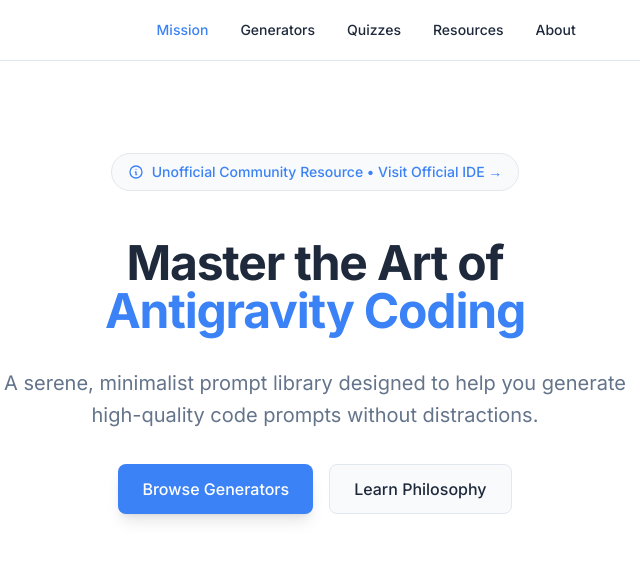
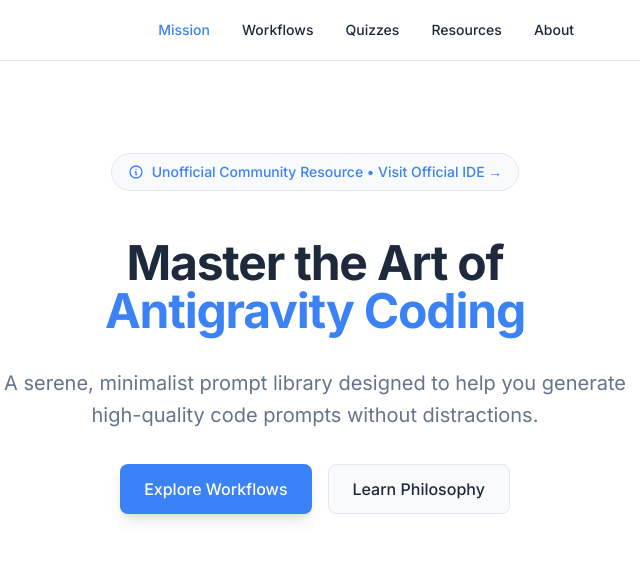
Before and after one commit to amalkp814/antigravity-portal, a plain HTML site: page index.html in a window 1280 px wide. Shown: the top 564 px of the page, 325-965 px from the left. Drawn offline with nearby package versions, Linux system fonts and the light colour scheme.

Commit message:
polish: Finalize UI terminology and README optimization
- UI: Updated all navigation and CTA text to use 'Workflows' instead of 'Generators'
- Docs: Synced README with v2.0 terminology
- Verification: Validated all interactive templates via automated browser test

```diff
--- a/index.html
+++ b/index.html
@@ -132,7 +132,7 @@
                     data-target="mission">Mission</button>
                 <button onclick="scrollToSection('generators')"
                     class="text-sm font-medium hover:text-accent transition-colors nav-link"
-                    data-target="generators">Generators</button>
+                    data-target="generators">Workflows</button>
                 <button onclick="scrollToSection('quizzes')"
                     class="text-sm font-medium hover:text-accent transition-colors nav-link"
                     data-target="quizzes">Quizzes</button>
@@ -182,7 +182,7 @@
                     data-target="mission">Mission</button>
                 <button onclick="scrollToSection('generators')"
                     class="block w-full text-left px-3 py-2 rounded-md text-base font-medium hover:bg-surface mobile-nav-link"
-                    data-target="generators">Generators</button>
+                    data-target="generators">Workflows</button>
                 <button onclick="scrollToSection('quizzes')"
                     class="block w-full text-left px-3 py-2 rounded-md text-base font-medium hover:bg-surface mobile-nav-link"
                     data-target="quizzes">Quizzes</button>
@@ -224,7 +224,7 @@
             <div class="flex flex-col sm:flex-row gap-4 mt-8">
                 <button onclick="scrollToSection('generators')"
                     class="px-6 py-3 bg-accent hover:bg-blue-600 text-white font-medium rounded-lg transition-colors shadow-lg shadow-accent/20">
-                    Browse Generators
+                    Explore Workflows
                 </button>
                 <button onclick="scrollToSection('about')"
                     class="px-6 py-3 bg-surface hover:bg-border border border-border text-primary font-medium rounded-lg transition-colors">
```
Also changed, not shown: 1 other file.
